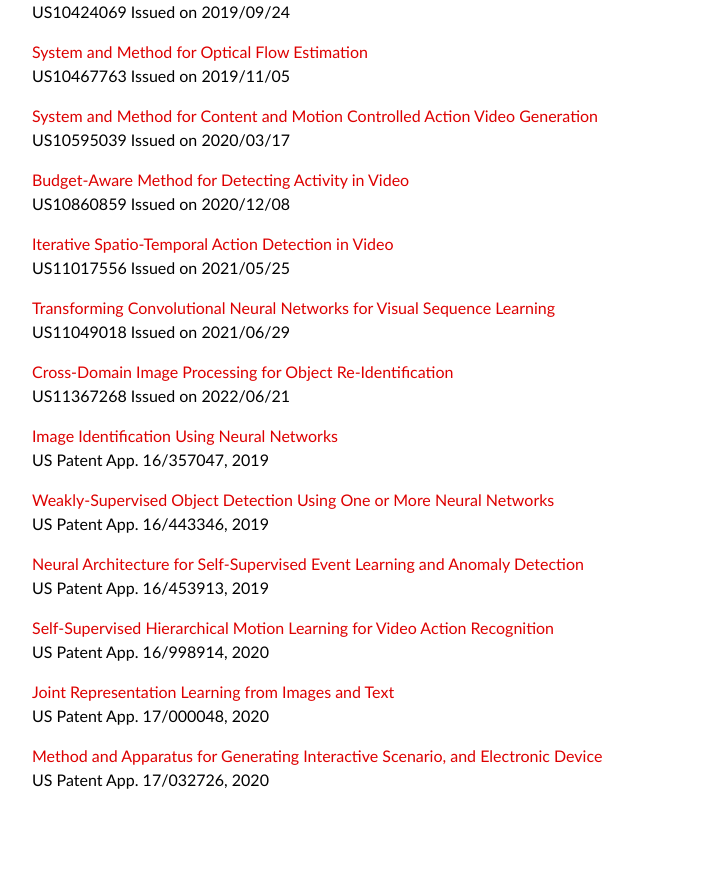
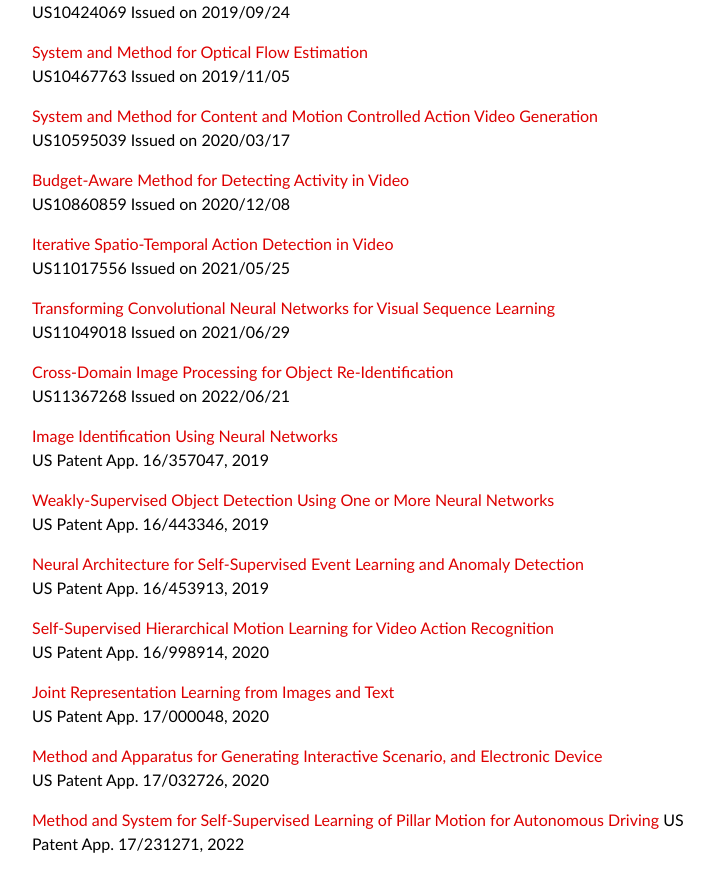
Before and after one commit to xiaodongyang/xiaodongyang.github.io, a Jekyll site: the page built from publications/index.md, in a window 1280 px wide and 900 px high, scrolled down 5578 px. Shown: the top 892 px of the window, without its empty margins (263-977 px from the left). Built offline with Jekyll 4.4.1, drawn with Linux system fonts in a browser that asks for light colours; some web fonts are replaced; before the commit the page ends 6414 px from its top, so only the background shows below that.

Commit message:
Update index.md

```diff
--- a/publications/index.md
+++ b/publications/index.md
@@ -281,3 +281,6 @@ US Patent App. 17/000048, 2020
 
 [Method and Apparatus for Generating Interactive Scenario, and Electronic Device](/publications/papers/17-032726.pdf)
 US Patent App. 17/032726, 2020
+
+[Method and System for Self-Supervised Learning of Pillar Motion for Autonomous Driving](/publications/papers/17-231271.pdf)
+US Patent App. 17/231271, 2022
```
